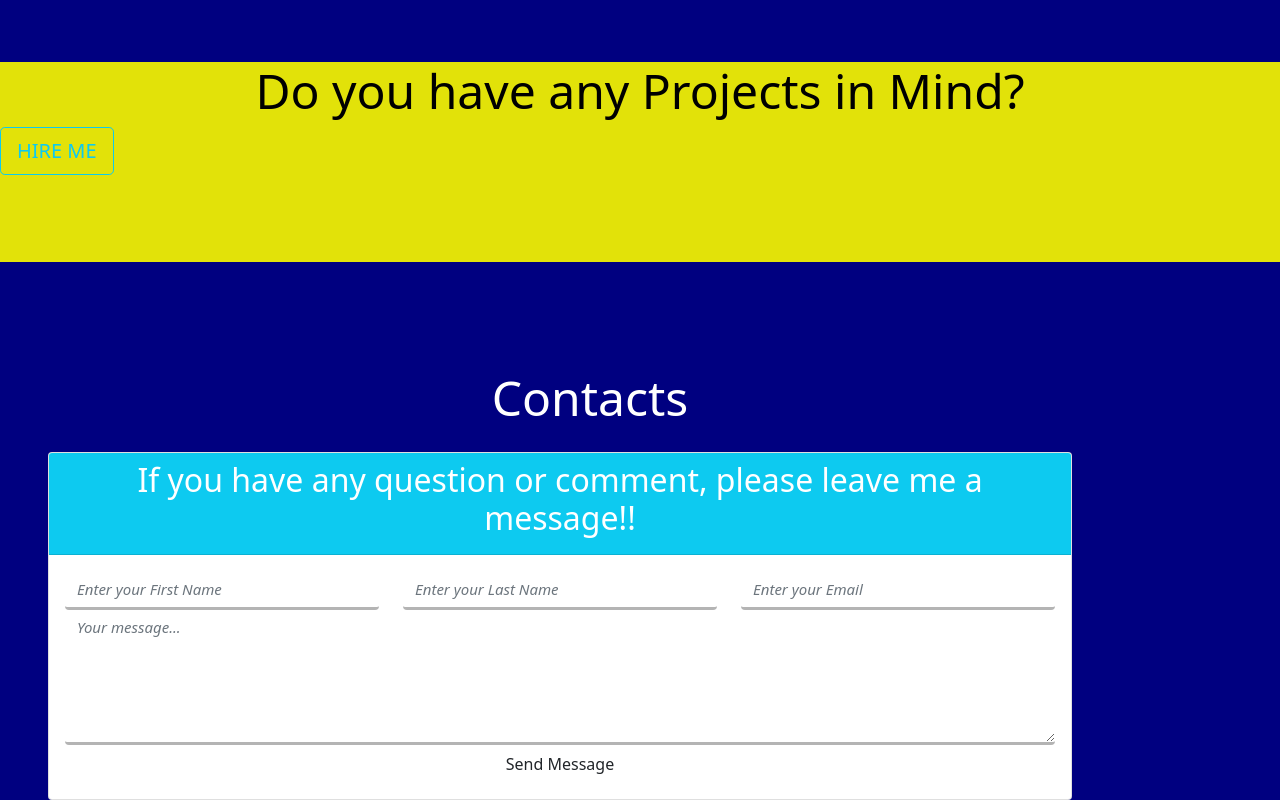
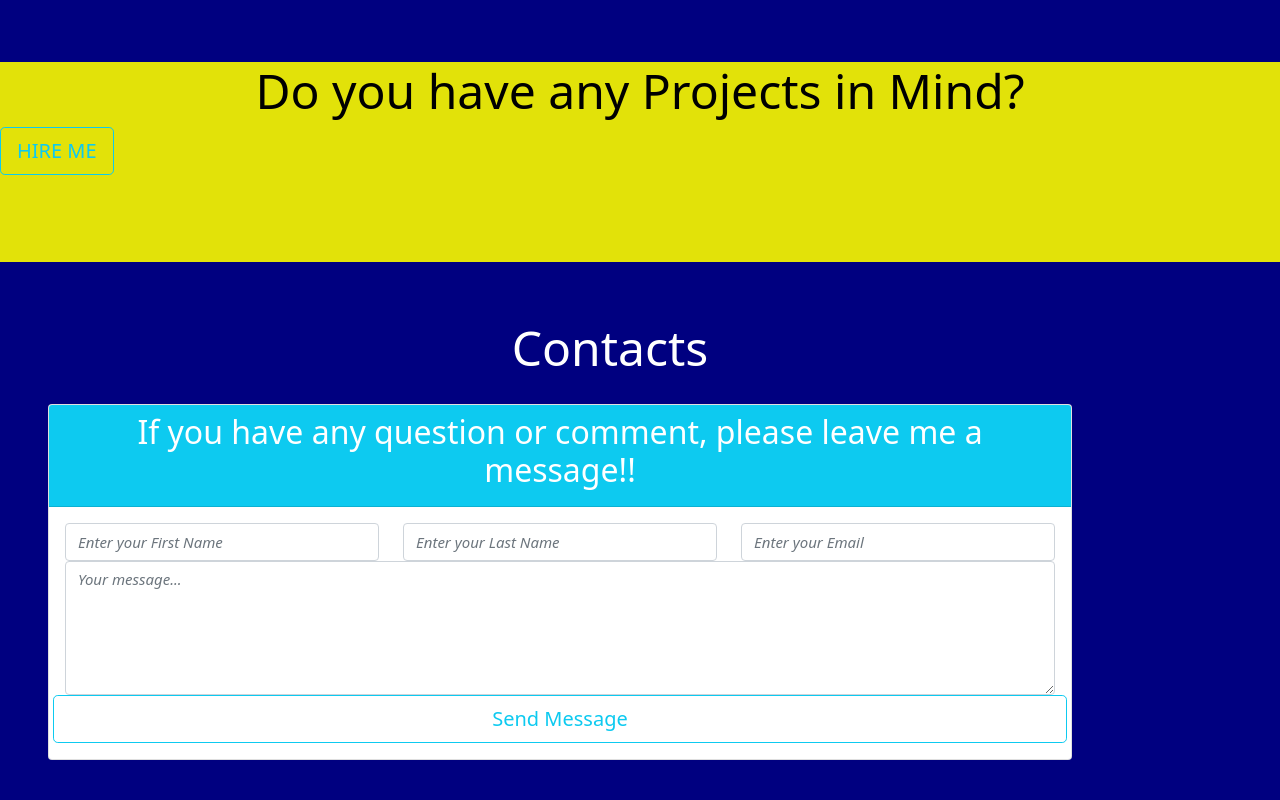
Before and after one commit to nancymukuiya14/My-portfolio, a plain HTML site: page index.html in a window 1280 px wide. Shown: the part 2118-2918 px from the top of the page. After the commit the page ends 2878 px from the top, so only its background shows below. Drawn offline with nearby package versions, Linux system fonts and the light colour scheme.

Commit message:
modify style in my style.css file

```diff
--- a/index.html
+++ b/index.html
@@ -137,7 +137,7 @@
 
     </div>
     <header>Contacts</header>
-    <div class="card m-5" style="width:80%;">
+    <div class="card mx-5" style="width:80%;">
         <div class="card-header bg-info">
             <h4 class="text-center text-white">If you have any question or comment, please leave me a message!!</h4>
         </div>
@@ -164,14 +164,11 @@
                             <textarea name="text" id="" cols="30" rows="5" class="form-control" placeholder="Your message..."></textarea>
                         </div>
                     </div>
-                    <button class="btn btn-block">Send Message</button>
-                    <!-- <button class="btn btn-outline-info btn-lg btn-block">Send Message</button> -->
+                    <button class="btn btn-outline-info btn-lg btn-block">Send Message</button>
+                    </div>
 
-                    <!-- <button class="btn btn-outline-warning mb-5 btn-lg btn-block">Send Message</button> -->
-    </div>
+
     </form>
-    <!-- </div>
-    </div> -->
 
 </body>
 
--- a/style.css
+++ b/style.css
@@ -114,10 +114,10 @@ h4 {
     color: white;
     font-size: 2rem;
 }
-.form-control {
+/* .form-control {
     border: none;
     border-bottom: 3px solid rgb(180, 180, 180);
-}
+} */
 input::placeholder, textarea::placeholder {
     font-size: 15px;
     font-style: italic;
@@ -127,8 +127,6 @@ header {
     text-align: center;
     color: white;
     position: relative;
-    top:100px;
-    right:50px;
+    top:50px;
+    right:30px;
 }
-    /* margin-top: 200px; */
-    /* padding-top: 200px;
```
